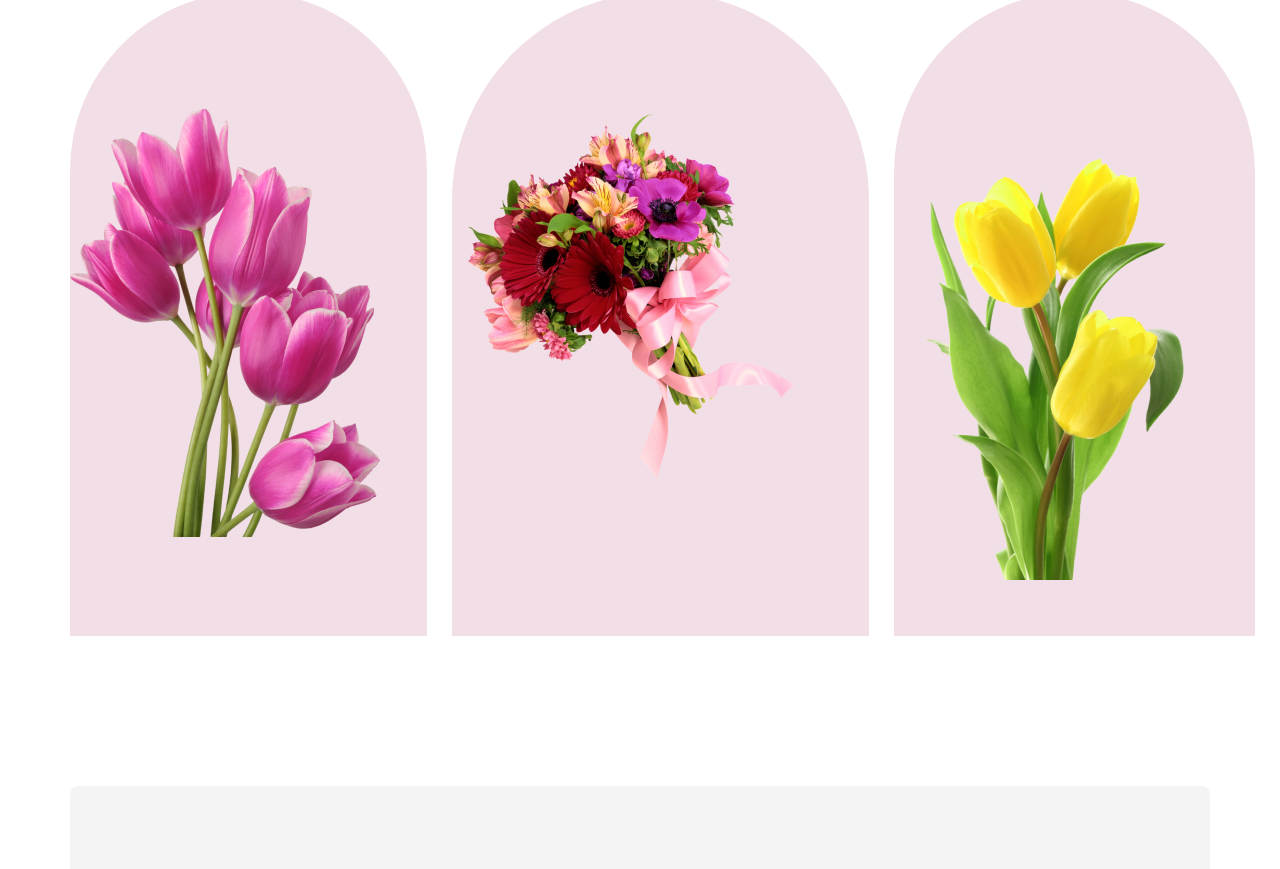
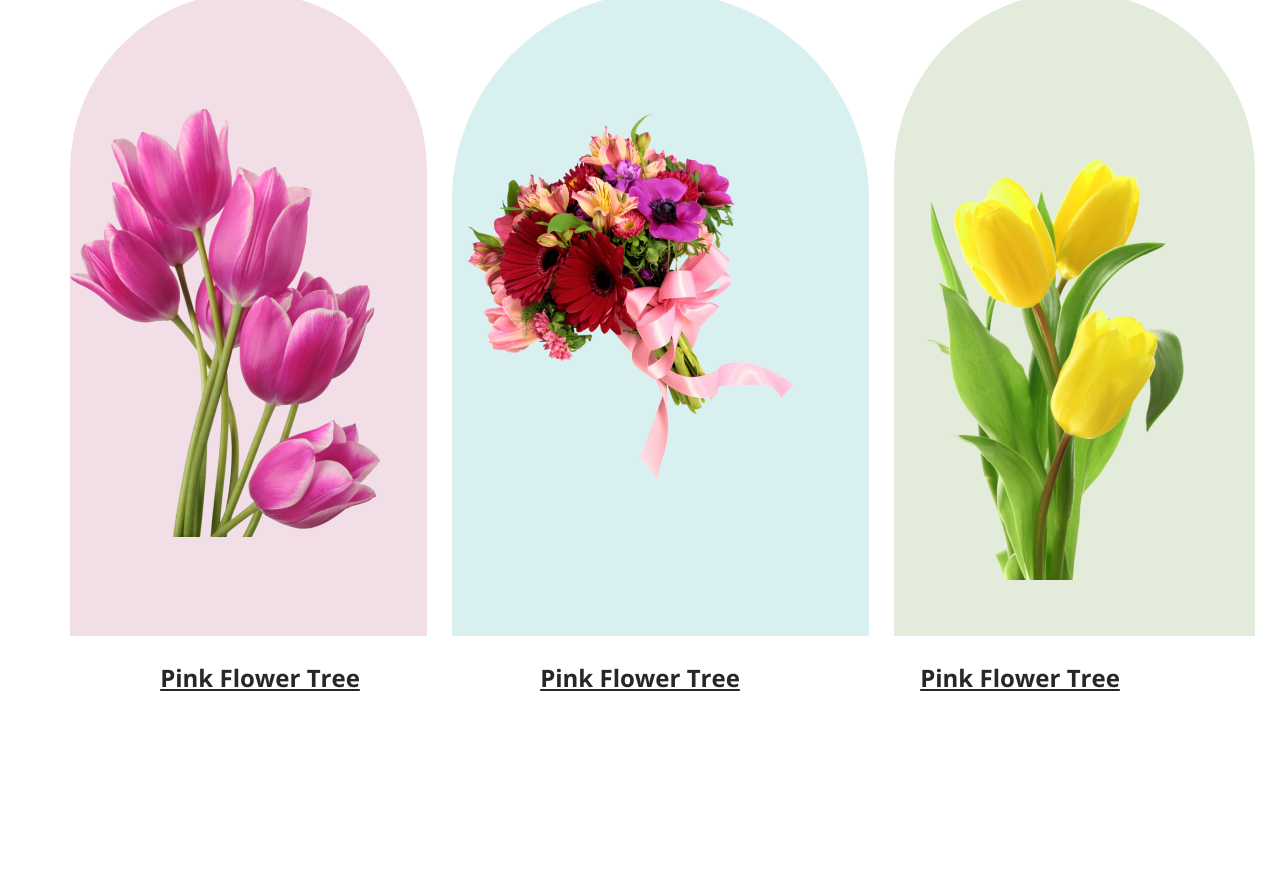
Before and after one commit to rockweb1/flowershop-assigment, a plain HTML site: page index.html in a window 1280 px wide. Shown: the part 1556-2425 px from the top of the page. Drawn offline with nearby package versions, Linux system fonts and the light colour scheme.

Commit message:
feature part update

```diff
--- a/css/style.css
+++ b/css/style.css
@@ -67,13 +67,34 @@ main{
     display: flex;
     justify-content: space-around;
 }
-.feature_img_part{
+.feature_img_part_o{
     border-radius: 300px 300px 0px 0px;
     background: rgba(167, 33, 98, 0.15);
     margin-right: 25px;
 }
+.feature_img_part_n{
+    border-radius: 300px 300px 0px 0px;
+    background: rgba(5, 151, 160, 0.15);
+    margin-right: 25px;
+}
+.feature_img_part_e{
+    border-radius: 300px 300px 0px 0px;
+    background: rgba(71, 125, 17, 0.15);
+    margin-right: 25px;
+}
 .f_img{
     padding:117px 47px 51px 0px;
+}
+.feature_text{
+    display: flex;
+    justify-content: space-around;
+}
+.feature_text_p p{
+    color: #272727;
+    font-size: 24px;
+    font-weight: 700;
+    line-height: 35px;
+    text-decoration-line: underline;
 }
 
 /*---------------feature part start part css-------------*/
--- a/index.html
+++ b/index.html
@@ -36,23 +36,35 @@
             </div>
 
                 <div class="featureimg">
-                    <div class="feature_img_part">
+                    <div class="feature_img_part_o">
 
                             <img class="f_img" src="Flower Asset/pngwing 6.png" alt="">
                     </div>
 
-                    <div class="feature_img_part">
+                    <div class="feature_img_part_n">
                         <div class="feature_box">
                             <img class="f_img" src="Flower Asset/pngwing 5.png" alt="">
                         </div>
                     </div>
 
-                    <div class="feature_img_part">
+                    <div class="feature_img_part_e">
                         <div class="feature_box">
                             <img class="f_img" src="Flower Asset/pngwing 7.png" alt="">
                         </div>
                     </div>
 
+                </div>
+
+                <div class="feature_text">
+                    <div class="feature_text_p">
+                        <p>Pink Flower Tree</p>
+                    </div>
+                    <div class="feature_text_p">
+                        <p>Pink Flower Tree</p>
+                    </div>
+                    <div class="feature_text_p">
+                        <p>Pink Flower Tree</p>
+                    </div>
                 </div>
         </section>
 
```
